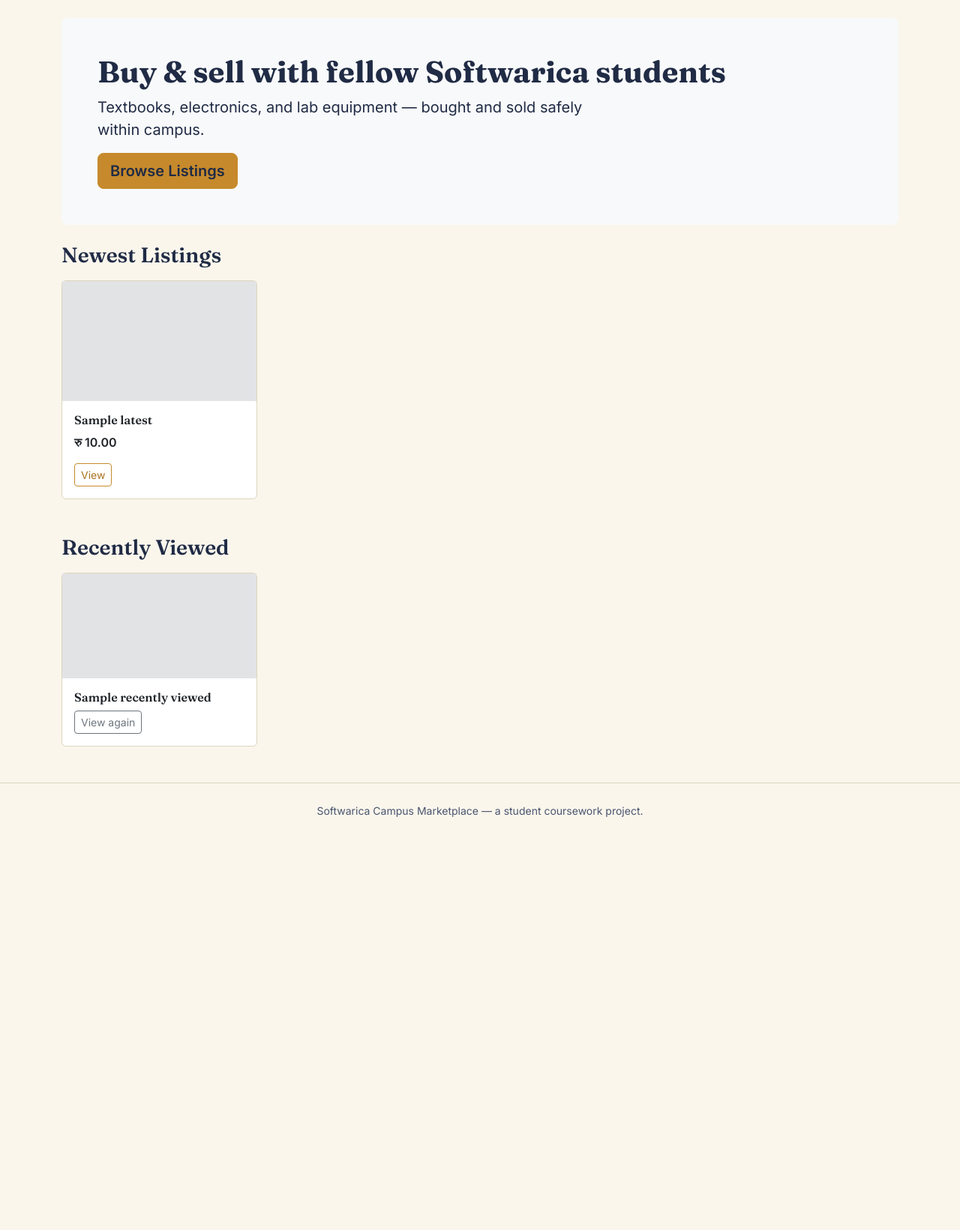
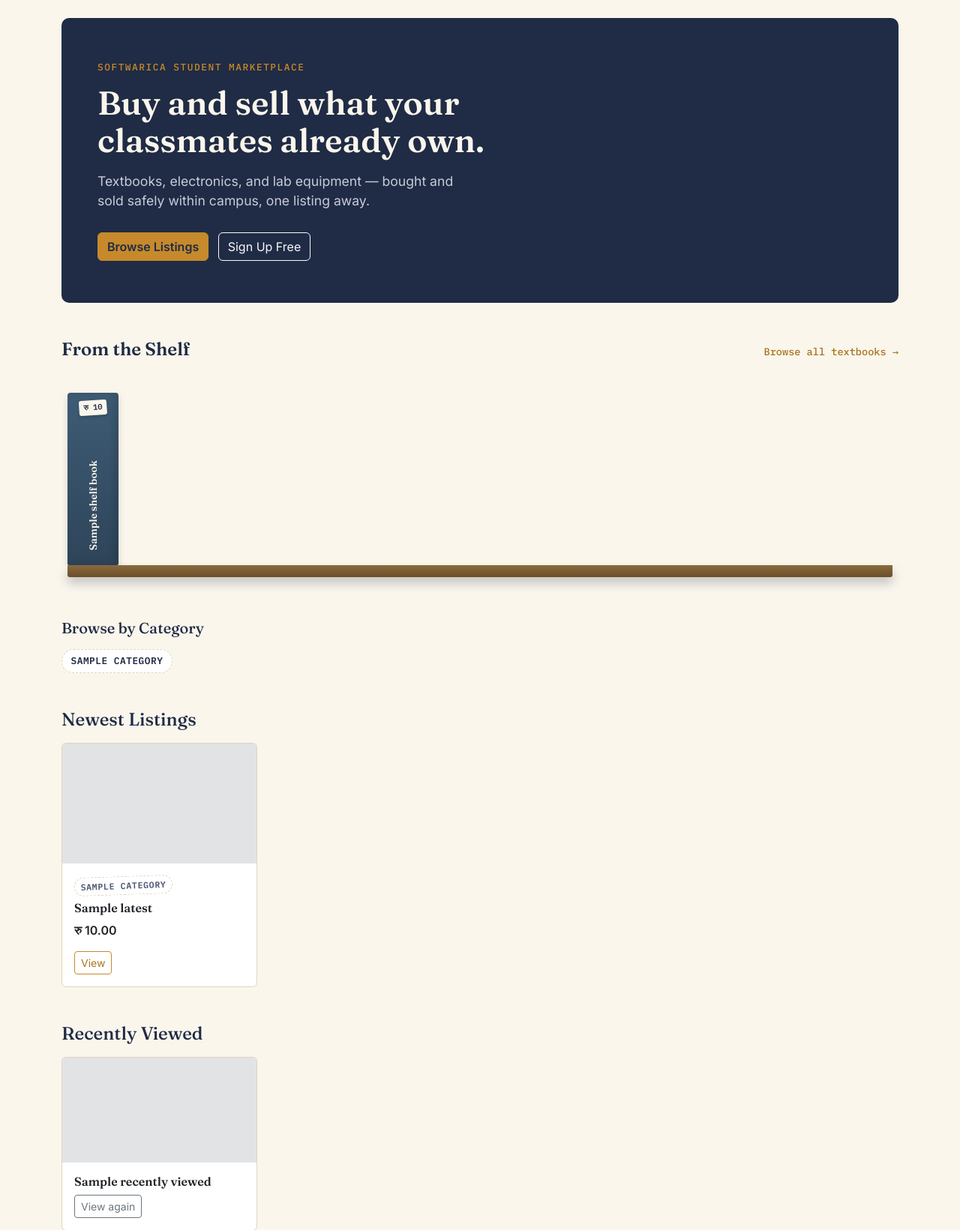
Before and after one commit to praxitrai/-Peer-to-Peer-Student-Marketplace, a Python web app: template app/templates/index.html in a window 1280 px wide. Shown: the part 58-1699 px from the top of the page at 75% size. Before the commit the page ends 1148 px from the top, so only its background shows below. Run offline with Jinja, Linux system fonts and the light colour scheme; the template is opened without the code that fills it: most values are stand-ins (such as "Sample title", 1, 10 or a date in 2020).

Commit message:
update index.html

```diff
--- a/app/templates/index.html
+++ b/app/templates/index.html
@@ -1,13 +1,49 @@
 {% extends "base.html" %}
 {% block title %}Home - Campus Marketplace{% endblock %}
 {% block content %}
-<div class="p-5 mb-4 bg-light rounded-3">
-  <h1 class="display-6 fw-bold">Buy & sell with fellow Softwarica students</h1>
-  <p class="col-md-8 fs-5">Textbooks, electronics, and lab equipment — bought and sold safely within campus.</p>
-  <a class="btn btn-primary btn-lg" href="{{ url_for('listings.index') }}">Browse Listings</a>
+
+<div class="hero">
+  <span class="hero-eyebrow">Softwarica Student Marketplace</span>
+  <h1>Buy and sell what your classmates already own.</h1>
+  <p class="lede">Textbooks, electronics, and lab equipment — bought and sold safely within campus, one listing away.</p>
+  <a class="btn btn-accent me-2" href="{{ url_for('listings.index') }}">Browse Listings</a>
+  {% if current_user.is_authenticated %}
+  <a class="btn btn-outline-light" href="{{ url_for('listings.create') }}">Sell an Item</a>
+  {% else %}
+  <a class="btn btn-outline-light" href="{{ url_for('auth.register') }}">Sign Up Free</a>
+  {% endif %}
 </div>
 
-<h3 class="mb-3">Newest Listings</h3>
+{% if shelf_books %}
+<div class="shelf-section">
+  <div class="shelf-header">
+    <h2>From the Shelf</h2>
+    <a href="{{ url_for('listings.index', category=categories|selectattr('name','equalto','Textbooks')|map(attribute='id')|first) }}">Browse all textbooks →</a>
+  </div>
+  <div class="shelf-row">
+    {% for l in shelf_books %}
+    <a href="{{ url_for('listings.detail', listing_id=l.id) }}" class="book-spine spine-{{ loop.index0 % 6 }}" title="{{ l.title }}">
+      <span class="spine-tag">रु {{ "%.0f"|format(l.price) }}</span>
+      <span class="spine-title">{{ l.title }}</span>
+    </a>
+    {% endfor %}
+  </div>
+  <div class="shelf-ledge"></div>
+</div>
+{% endif %}
+
+{% if categories %}
+<div class="mb-5">
+  <h2 class="h5 mb-3">Browse by Category</h2>
+  <div class="category-chip-row">
+    {% for c in categories %}
+    <a href="{{ url_for('listings.index', category=c.id) }}" class="category-chip">{{ c.name }}</a>
+    {% endfor %}
+  </div>
+</div>
+{% endif %}
+
+<h2 class="h4 mb-3">Newest Listings</h2>
 <div class="row row-cols-1 row-cols-md-4 g-4 mb-5">
   {% for l in latest %}
   <div class="col">
@@ -18,6 +54,7 @@
         <div class="bg-secondary-subtle" style="height:160px;"></div>
       {% endif %}
       <div class="card-body">
+        <div class="mb-2"><span class="stamp stamp-category">{{ l.category.name }}</span></div>
         <h6 class="card-title">{{ l.title }}</h6>
         <p class="card-text fw-bold">रु {{ "%.2f"|format(l.price) }}</p>
         <a href="{{ url_for('listings.detail', listing_id=l.id) }}" class="btn btn-sm btn-outline-primary">View</a>
@@ -30,7 +67,7 @@
 </div>
 
 {% if recently_viewed %}
-<h3 class="mb-3">Recently Viewed</h3>
+<h2 class="h4 mb-3">Recently Viewed</h2>
 <div class="row row-cols-1 row-cols-md-4 g-4">
   {% for l in recently_viewed %}
   <div class="col">
```
